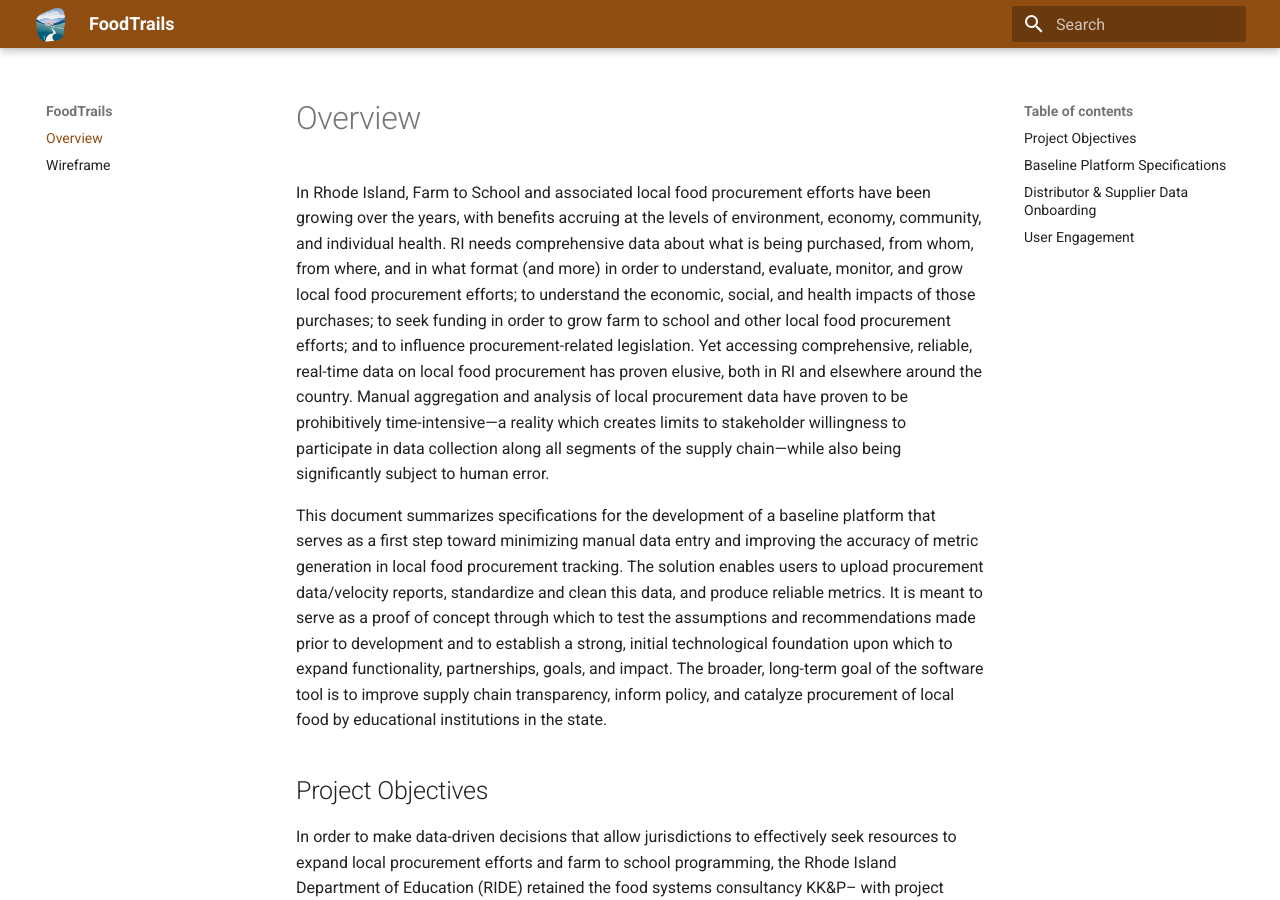
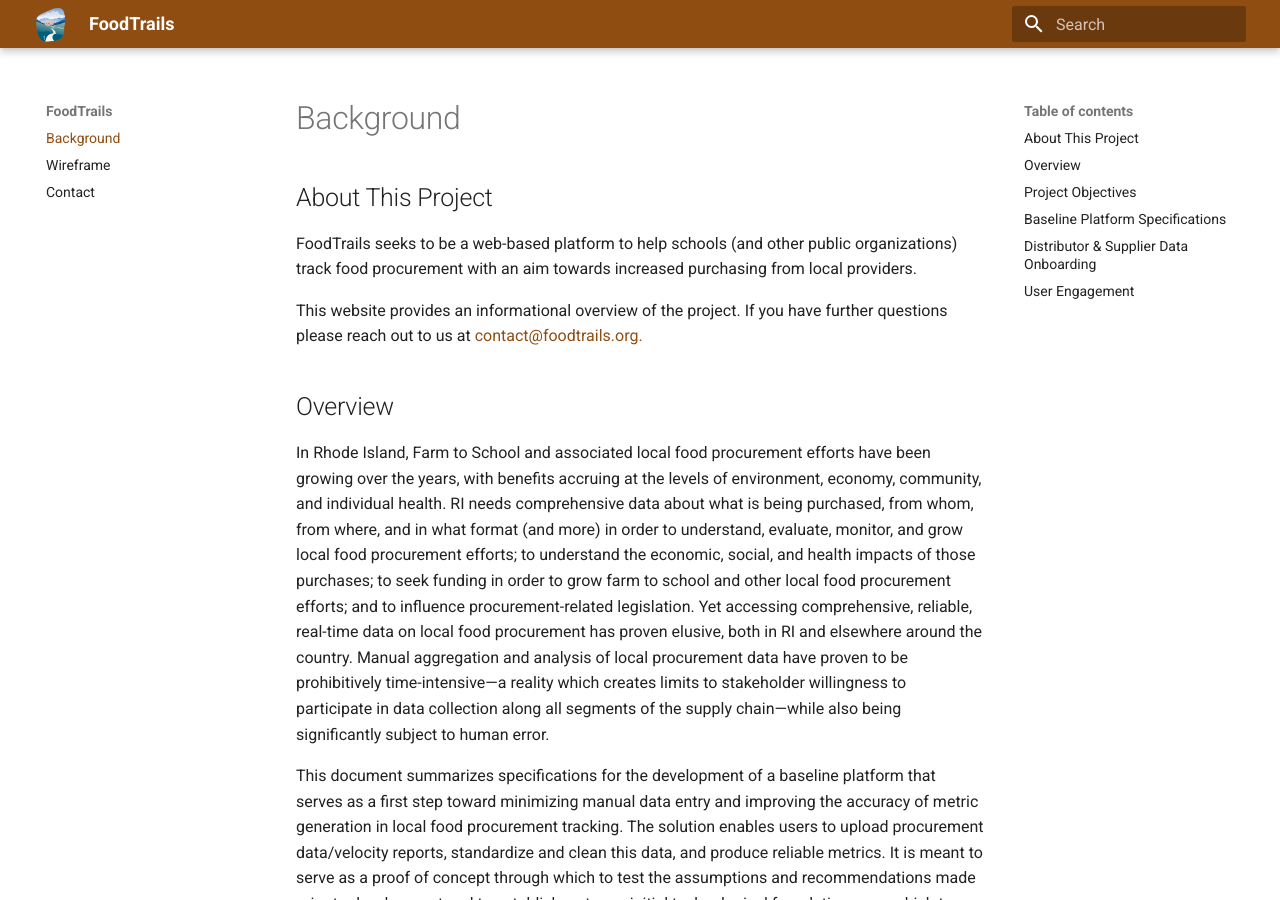
Before and after one commit to foodtrails/documentation, an MkDocs documentation site: the page built from docs/index.md, in a window 1280 px wide and 900 px high. Built offline with MkDocs 1.6.1 and Material for MkDocs 9.7.7, drawn with Linux system fonts in a browser that asks for light colours.

Commit message:
Add contact

```diff
--- a/docs/index.md
+++ b/docs/index.md
@@ -1,4 +1,10 @@
-# Overview
+## About This Project
+
+FoodTrails seeks to be a web-based platform to help schools (and other public organizations) track food procurement with an aim towards increased purchasing from local providers.
+
+This website provides an informational overview of the project. If you have further questions please reach out to us at [contact@foodtrails.org.](mailto:contact@foodtrails.org?Subject=Contact Page Request)
+
+## Overview
 
 In Rhode Island, Farm to School and associated local food procurement efforts have been growing over the years, with benefits accruing at the levels of environment, economy, community, and individual health. RI needs comprehensive data about what is being purchased, from whom, from where, and in what format (and more) in order to understand, evaluate, monitor, and grow local food procurement efforts; to understand the economic, social, and health impacts of those purchases; to seek funding in order to grow farm to school and other local food procurement efforts; and to influence procurement-related legislation. Yet accessing comprehensive, reliable, real-time data on local food procurement has proven elusive, both in RI and elsewhere around the country. Manual aggregation and analysis of local procurement data have proven to be prohibitively time-intensive—a reality which creates limits to stakeholder willingness to participate in data collection along all segments of the supply chain—while also being significantly subject to human error.
 
--- a/mkdocs.yml
+++ b/mkdocs.yml
@@ -12,5 +12,6 @@ extra_css:
   - stylesheets/extra.css
   - stylesheets/logo.css
 nav:
-  - Overview: index.md
+  - Background: index.md
   - Wireframe: wireframe.md
+  - Contact: contact.md
```
